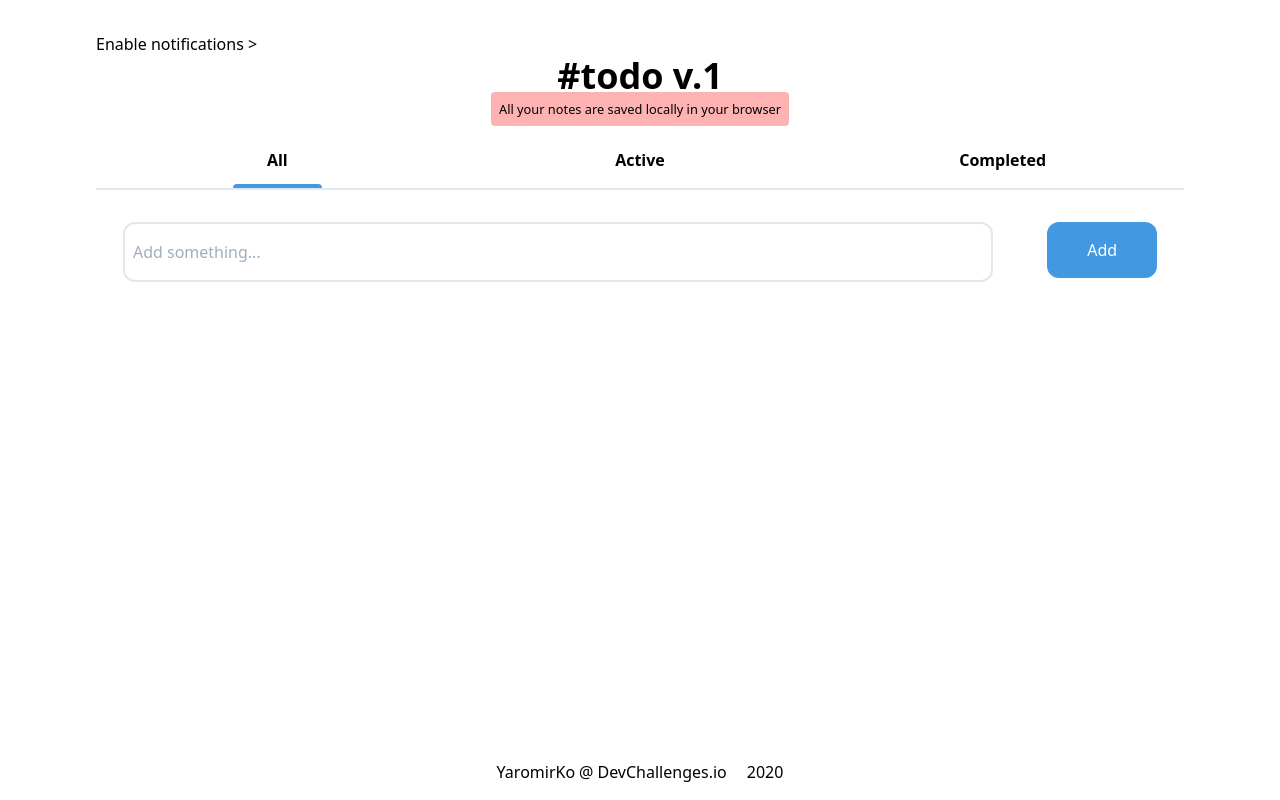
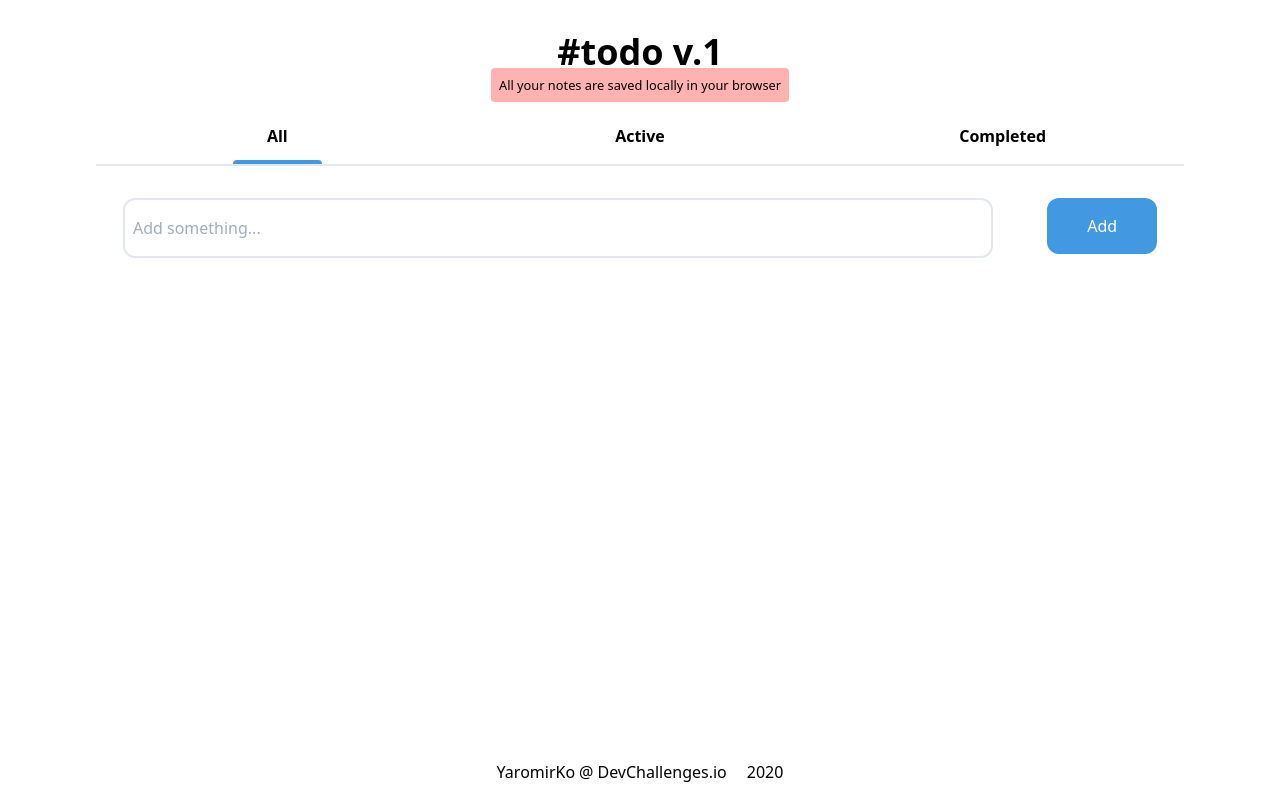
Before and after one commit to YaromirKo/todo, a Vue app: page / in a window 1280 px wide. Built offline with nearby package versions, Linux system fonts and the light colour scheme.

Commit message:
cleared test

```diff
--- a/src/pages/App.vue
+++ b/src/pages/App.vue
@@ -1,6 +1,5 @@
 <template>
   <div class="container relative min-h-screen-95 mx-auto pt-8 sm:px-24">
-    <button v-if="notificationsSupported" @click="askPermission">Enable notifications ></button>
     <Header/>
     <ToDo/>
   </div>
@@ -17,59 +16,11 @@ export default {
     Header,
     ToDo,
     Footer
-  },
-  data() {
-    return {
-      notificationsSupported: false,
-    }
-  },
-  methods: {
-    askPermission() {
-      if (this.notificationsSupported) {
-        Notification.requestPermission(result => {
-          console.log('result from permission question', result);
-          if (result !== 'granted') {
-            alert('You probably do not like notifications?!');
-          } else {
-            console.log('A notification will be send from the service worker => This only works in production');
-            setTimeout(() => {
-              const audio = new Audio(require('@/assets/test.mp3'))
-              audio.play()
-              this.showNotification()
-            }, 10000)
-          }
-        })
-      }
-    },
-    showNotification() {
-      if ('serviceWorker' in navigator) {
-        navigator.serviceWorker.ready // returns a Promise, the active SW registration
-            .then(swreg => swreg.showNotification('Notifications granted', {
-              body: 'Here is a first notification',
-              vibrate: [300, 200, 300],
-              actions: [
-                  { action: 'confirm', title: 'Okay', },
-                  { action: 'cancel', title: 'Cancel'}
-              ],
-            }))
-      }
-    },
-  },
-  created() {
-    if ('Notification' in window && 'serviceWorker' in navigator) {
-      this.notificationsSupported = true
-    }
-  },
+  }
 }
 </script>
 
 <style>
-/*#app {*/
-/*  font-family: Avenir, Helvetica, Arial, sans-serif;*/
-/*  -webkit-font-smoothing: antialiased;*/
-/*  -moz-osx-font-smoothing: grayscale;*/
-/*}*/
-/* width */
 ::-webkit-scrollbar {
   width: 10px;
 }
--- a/src/registerServiceWorker.js
+++ b/src/registerServiceWorker.js
@@ -11,11 +11,9 @@ if (process.env.NODE_ENV === 'production') {
       )
     },
     registered () {
-      alert("Service worker has been registered.");
       console.log('Service worker has been registered.')
     },
     cached () {
-      alert("Content has been cached for offline use.");
       console.log('Content has been cached for offline use.')
     },
     updatefound () {
@@ -25,7 +23,6 @@ if (process.env.NODE_ENV === 'production') {
       console.log('New content is available; please refresh.')
     },
     offline () {
-      alert("New content is available; please refresh.")
       console.log('No internet connection found. App is running in offline mode.')
     },
     error (error) {
--- a/vue.config.js
+++ b/vue.config.js
@@ -1,10 +1,10 @@
 module.exports = {
     pwa: {
-        themeColor: "#004e26",
+        themeColor: "#4a4a4a",
         msTileColor: "#42b983",
         appleMobileWebAppCache: "yes",
         manifestOptions: {
-            background_color: "#42b983"
+            background_color: "#037744"
         }
     }
 };
```
Also changed, not shown: 1 other file (tests, documents, lock files or other folders).
